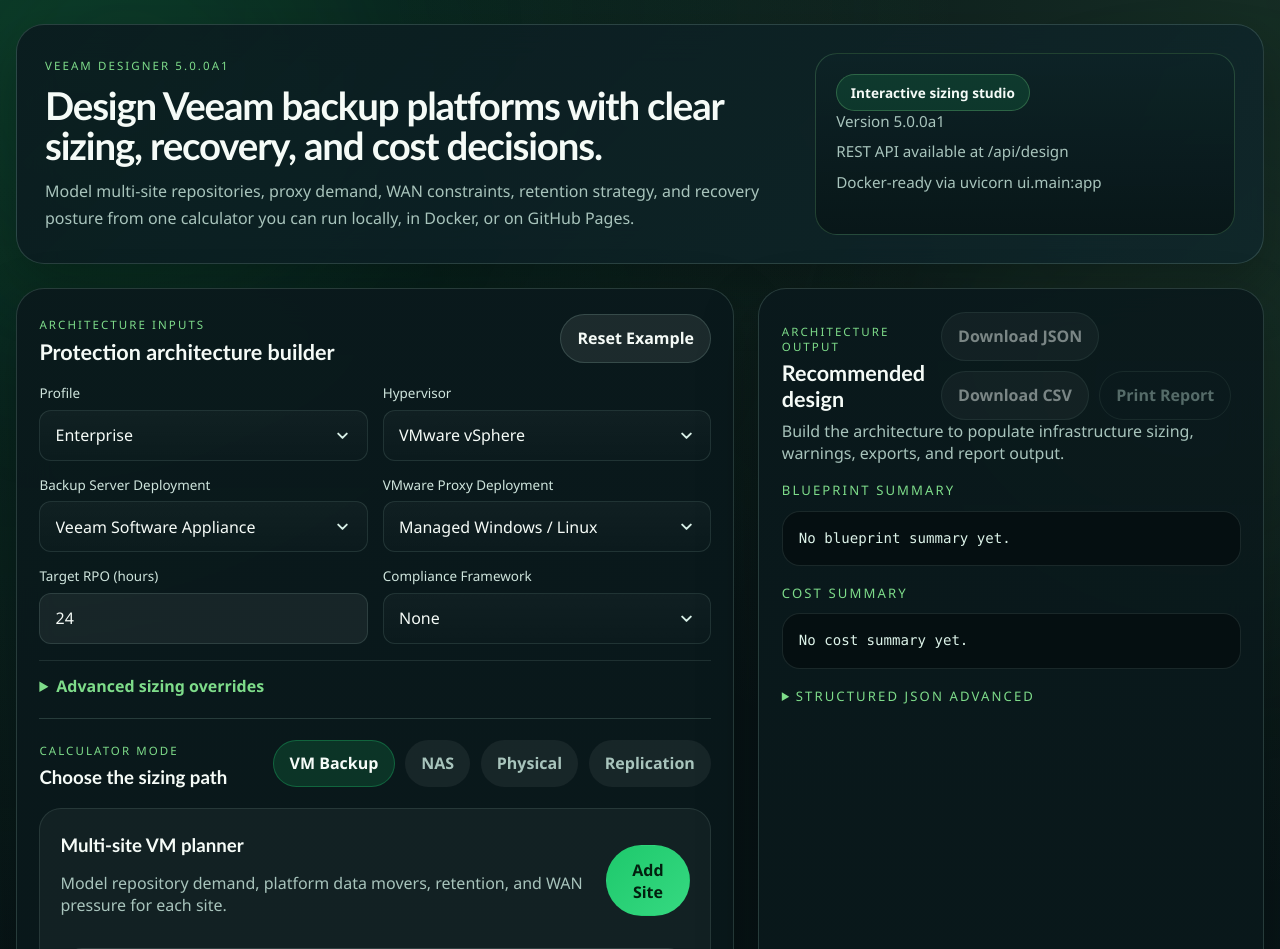
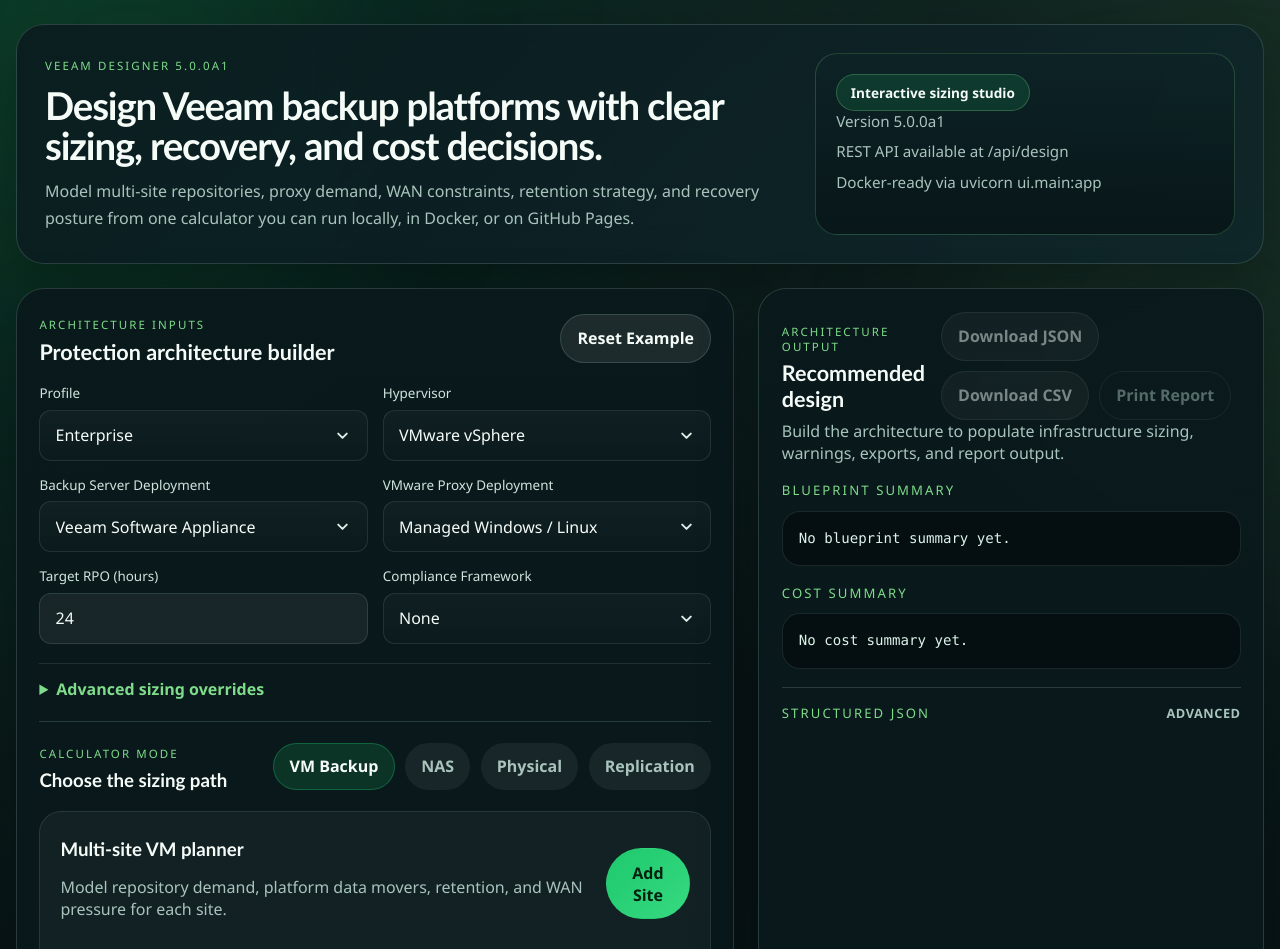
Before and after one commit to eblackrps/veeam_designer, a FastAPI app: page /run in a window 1280 px wide. Shown: the top 949 px of the page. Run offline with FastAPI, Linux system fonts and the light colour scheme; parts of the project's set-up code (start-up, migrations or seed data) failed here and were passed over; some libraries are stand-ins or nearby versions.

Commit message:
ui(v5): style advanced automation and JSON panels

```diff
--- a/ui/static/app.css
+++ b/ui/static/app.css
@@ -394,6 +394,78 @@ body {
   font-weight: 600;
 }
 
+.global-advanced {
+  margin-top: 1.2rem;
+}
+
+.editor-details > summary,
+.result-details > summary {
+  list-style: none;
+}
+
+.editor-details > summary::-webkit-details-marker,
+.result-details > summary::-webkit-details-marker {
+  display: none;
+}
+
+.editor-details-summary {
+  display: flex;
+  align-items: center;
+  justify-content: space-between;
+  gap: 1rem;
+  cursor: pointer;
+}
+
+.editor-details-summary h2 {
+  margin: 0.35rem 0 0;
+  font-family: var(--title);
+  font-size: 1.25rem;
+}
+
+.editor-details[open] .editor-details-summary {
+  padding-bottom: 1rem;
+  border-bottom: 1px solid var(--line);
+}
+
+.editor-details-body {
+  padding-top: 1rem;
+}
+
+.editor-controls {
+  align-items: flex-start;
+  margin-bottom: 0.9rem;
+}
+
+.editor-controls .editor-note {
+  max-width: 34rem;
+  margin: 0;
+  line-height: 1.55;
+}
+
+.summary-hint {
+  color: var(--muted);
+  font-size: 0.8rem;
+  font-weight: 600;
+  letter-spacing: 0.04em;
+  text-transform: uppercase;
+}
+
+.result-details {
+  border-top: 1px solid var(--line);
+  padding-top: 1rem;
+}
+
+.result-details > summary {
+  display: flex;
+  align-items: center;
+  justify-content: space-between;
+  cursor: pointer;
+}
+
+.result-details[open] > summary {
+  margin-bottom: 0.75rem;
+}
+
 .toggle {
   display: inline-flex;
   align-items: center;
```
